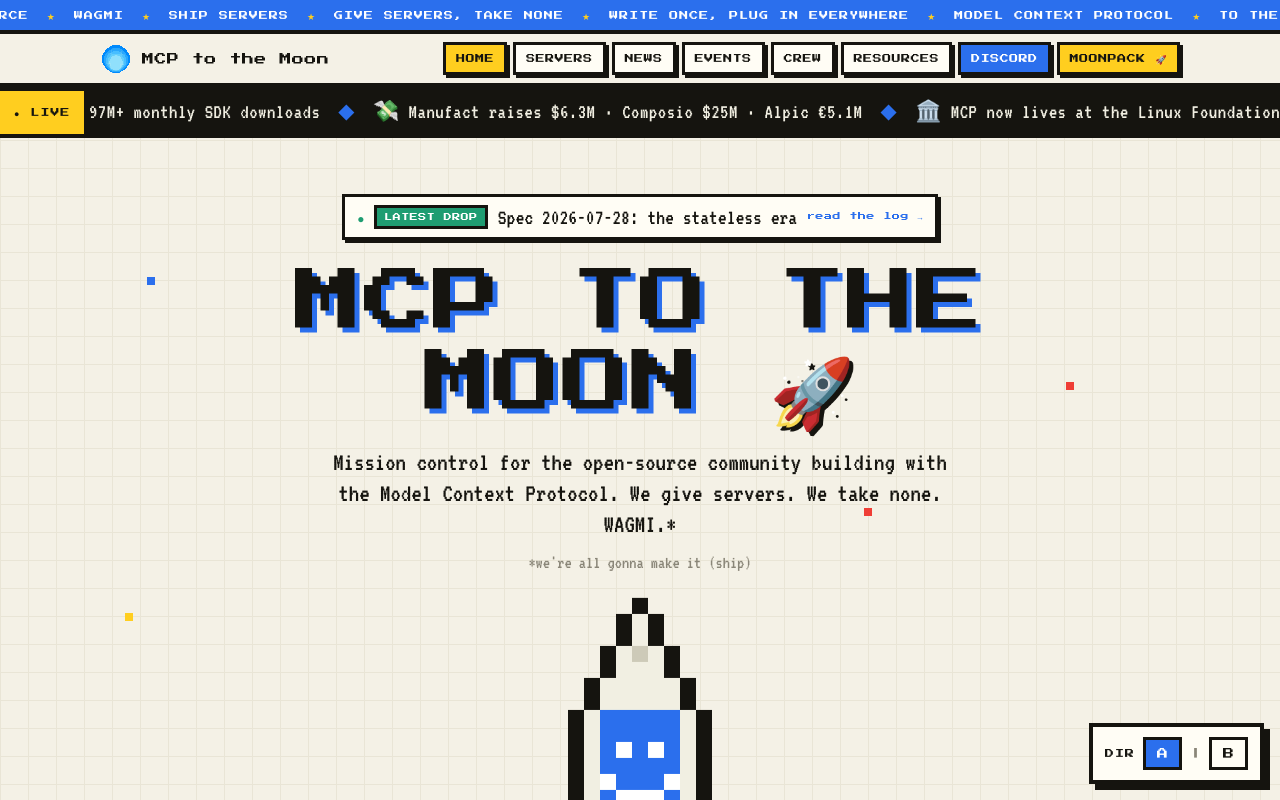
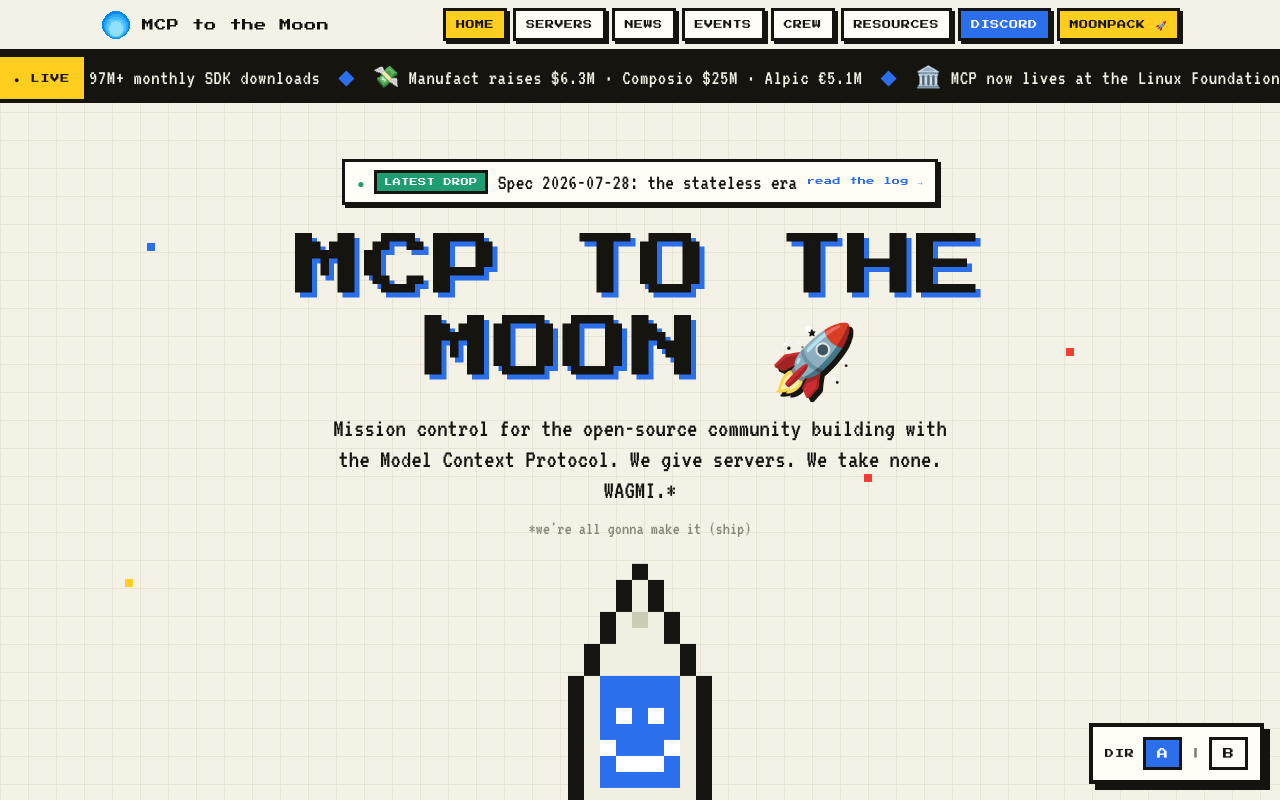
Before and after one commit to abhishekpanditofficial/mcptothemoon, a React (Vite) app: page / in a window 1280 px wide. Shown: the top 800 px of the page. Built offline with nearby package versions, Linux system fonts and the light colour scheme.

Commit message:
refactor(home): drop the duplicate slogan marquee
The home screens stacked two scrolling loops around the nav. Keep the
live news ticker and remove the redundant slogan marquee.

```diff
--- a/src/screens/HomeA.tsx
+++ b/src/screens/HomeA.tsx
@@ -3,7 +3,6 @@
 import { SERVERS, DISCORD_URL, DOCS_URL } from '../data'
 import { ECOSYSTEM_FACTS } from '../content/resources'
 import { NEWS } from '../content/news'
-import Marquee from '../components/Marquee'
 import Nav from '../components/Nav'
 import Ticker from '../components/Ticker'
 import Launchpad from '../components/Launchpad'
@@ -65,7 +64,6 @@
 export default function HomeA({ navigate, counters }: HomeAProps) {
   return (
     <div className="paper-grid">
-      <Marquee />
       <Nav current="homeA" navigate={navigate} />
       <Ticker />
 
--- a/src/screens/MobileHome.tsx
+++ b/src/screens/MobileHome.tsx
@@ -5,7 +5,6 @@
 import { NEWS } from '../content/news'
 import { PEOPLE } from '../content/people'
 import { RESOURCE_GROUPS } from '../content/resources'
-import Marquee from '../components/Marquee'
 import Nav from '../components/Nav'
 import Ticker from '../components/Ticker'
 import Launchpad from '../components/Launchpad'
@@ -77,7 +76,6 @@
 
   return (
     <div className="paper-grid">
-      <Marquee />
       <Nav current="homeA" navigate={scrollTo} />
       <Ticker />
 
```
